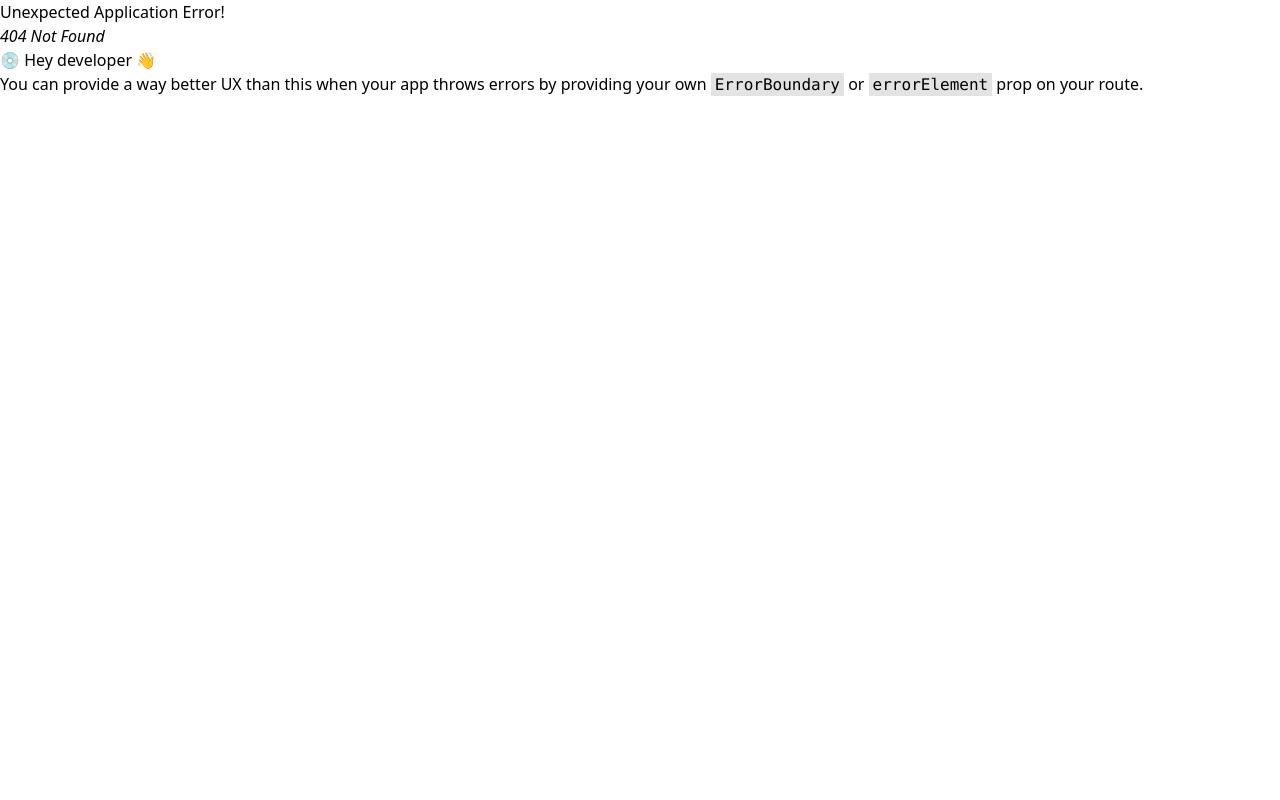
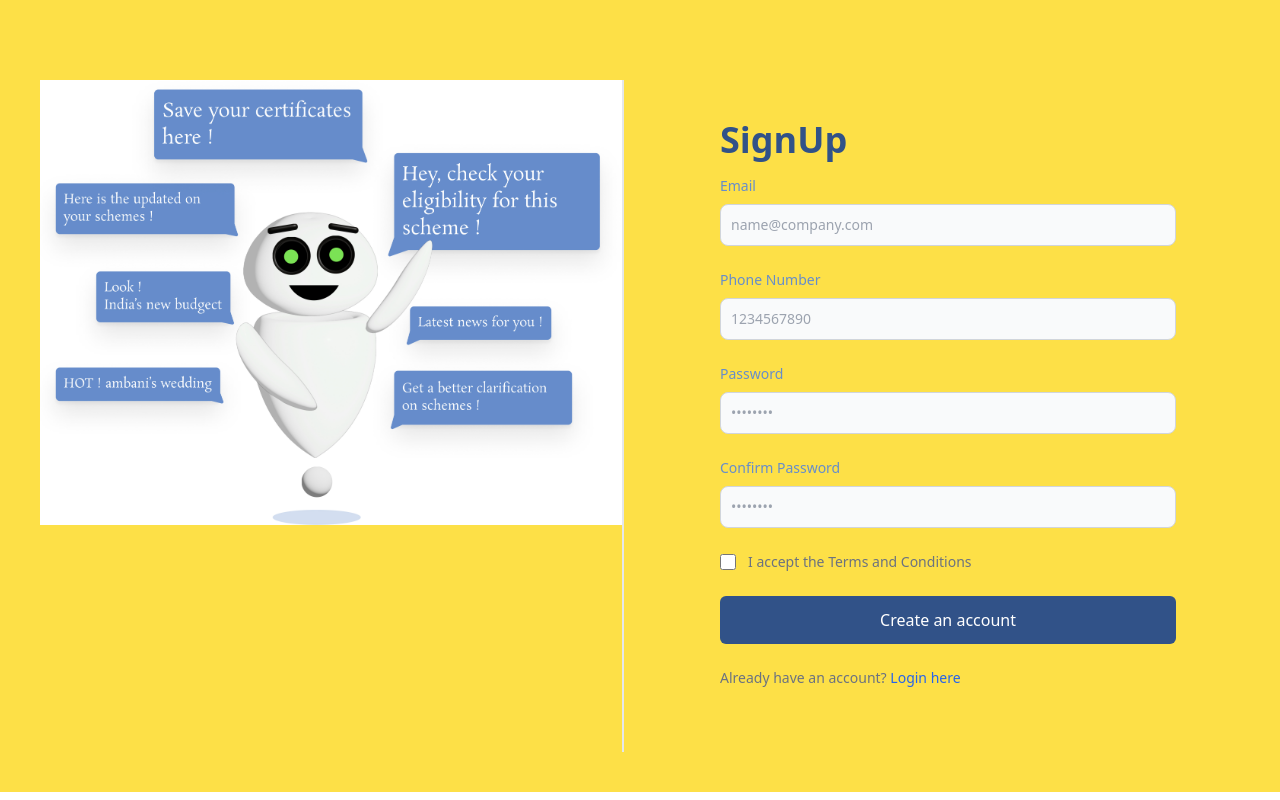
Before and after one commit to pearlorganisation/JAYA_MERN, a React (Vite) app: page /signup in a window 1280 px wide. Before the commit this address had no page. Built offline with nearby package versions, Linux system fonts and the light colour scheme.

Commit message:
added signup/sigin page

```diff
--- a/src/components/layout/Layout.jsx
+++ b/src/components/layout/Layout.jsx
@@ -6,7 +6,7 @@ const Layout = () => {
     return (
         <div className='h-screen gird grid-cols-2 w-full'>
             <div className='relative bg-red-400'>
-                {/* <Sidebar />1 */}1
+                {/* <Sidebar />1 */}
             </div>
             <div className='bg-yellow-300'>
                 {<Outlet />}
--- /dev/null
+++ b/src/pages/Signin/Signin.jsx
@@ -0,0 +1,43 @@
+
+const Signin = () => {
+  return (
+  <div className="grid  grid-cols-1 md:grid-cols-2  gap-8 p-10 ">
+
+    <div className="mt-10 md:border-r-2">
+       <img src="login.jpg"/>
+    </div>
+
+    <div className="p-8 md:p-16">
+        <h1 className="py-4 text-4xl font-bold text-[#315288]">Login</h1>
+        <p className="text-base text-[#5E5E5E] font-semibold pb-8">If you are already a member you can login with your email address and password.</p>
+    <form className="space-y-4 md:space-y-6" action="#">
+                  <div>
+                      <label htmlFor="email" className="block mb-2 text-sm font-medium text-[#668DCB]"> Email address</label>
+                      <input type="email" name="email" id="email" className="bg-gray-50 border border-gray-300 text-gray-900 rounded-lg focus:ring-blue-600 focus:border-blue-600 block w-full p-2.5 dark:bg-gray-700 dark:border-gray-600 dark:placeholder-gray-400 dark:text-white dark:focus:ring-blue-500 dark:focus:border-blue-500" placeholder="name@company.com" required=""/>
+                  </div>
+                  <div>
+                      <label htmlFor="password" className="block mb-2 text-sm font-medium text-[#668DCB]">Password</label>
+                      <input type="password" name="password" id="password" placeholder="••••••••" className="bg-gray-50 border border-gray-300 text-gray-900 rounded-lg focus:ring-blue-600 focus:border-blue-600 block w-full p-2.5 dark:bg-gray-700 dark:border-gray-600 dark:placeholder-gray-400 dark:text-white dark:focus:ring-blue-500 dark:focus:border-blue-500" required=""/>
+                  </div>
+                  <div className="flex items-center justify-between">
+                      <div className="flex items-start">
+                          <div className="flex items-center h-5">
+                            <input id="remember" aria-describedby="remember" type="checkbox" className="w-4 h-4 border border-gray-300 rounded bg-gray-50 focus:ring-3 focus:ring-blue-300 dark:bg-gray-700 dark:border-gray-600 dark:focus:ring-blue-600 dark:ring-offset-gray-800" required=""/>
+                          </div>
+                          <div className="ml-3 text-sm">
+                            <label htmlFor="remember" className="text-gray-500 dark:text-gray-300">Remember me</label>
+                          </div>
+                      </div>
+                  </div>
+                  <button type="submit" className="w-full text-white bg-[#315288] hover:bg-[#3663ac] px-4 py-3  rounded-md">Sign In</button>
+                  <p className="text-sm font-light text-gray-500 dark:text-gray-400">
+                      Don’t have an account yet? <a href="signup" className="font-medium text-blue-600 hover:underline dark:text-blue-500">Sign up</a>
+                  </p>
+              </form>
+    </div>
+
+  </div>
+  )
+}
+
+export default Signin
--- /dev/null
+++ b/src/pages/Signup/Signup.jsx
@@ -0,0 +1,49 @@
+
+const Signup = () => {
+    return (
+        <div className="grid  grid-cols-1 md:grid-cols-2  gap-8 p-10 ">
+
+            <div className="mt-10 md:border-r-2">
+                <img src="login.jpg" />
+            </div>
+
+            <div className="p-8 md:p-16">
+                <h1 className="py-4 text-4xl font-bold text-[#315288]">SignUp</h1>
+                <form className="space-y-4 md:space-y-6" action="#">
+                    <div>
+                        <label htmlFor="email" className="block mb-2 text-sm font-medium text-[#668DCB]">Email</label>
+                        <input type="email" name="email" id="email" className="bg-gray-50 border border-gray-300 text-gray-900 text-sm rounded-lg focus:ring-primary-600 focus:border-primary-600 block w-full p-2.5 dark:bg-gray-700 dark:border-gray-600 dark:placeholder-gray-400 dark:text-white dark:focus:ring-blue-500 dark:focus:border-blue-500" placeholder="name@company.com" required="" />
+                    </div>
+                    <div>
+                        <label htmlFor="phoneNumber" className="block mb-2 text-sm font-medium text-[#668DCB] ">Phone Number</label>
+                        <input type="phoneNumber" name="phoneNumber" id="phoneNumber" className="bg-gray-50 border border-gray-300 text-gray-900 text-sm rounded-lg focus:ring-primary-600 focus:border-primary-600 block w-full p-2.5 dark:bg-gray-700 dark:border-gray-600 dark:placeholder-gray-400 dark:text-white dark:focus:ring-blue-500 dark:focus:border-blue-500" placeholder="1234567890" required="" />
+                    </div>
+                    <div>
+                        <label htmlFor="password" className="block mb-2 text-sm font-medium text-[#668DCB] ">Password</label>
+                        <input type="password" name="password" id="password" placeholder="••••••••" className="bg-gray-50 border border-gray-300 text-gray-900 text-sm rounded-lg focus:ring-primary-600 focus:border-primary-600 block w-full p-2.5 dark:bg-gray-700 dark:border-gray-600 dark:placeholder-gray-400 dark:text-white dark:focus:ring-blue-500 dark:focus:border-blue-500" required="" />
+                    </div>
+                    <div>
+                        <label htmlFor="confirmPassword" className="block mb-2 text-sm font-medium text-[#668DCB] ">Confirm Password</label>
+                        <input type="password" name="password" id="confirmPassword" placeholder="••••••••" className="bg-gray-50 border border-gray-300 text-gray-900 text-sm rounded-lg focus:ring-primary-600 focus:border-primary-600 block w-full p-2.5 dark:bg-gray-700 dark:border-gray-600 dark:placeholder-gray-400 dark:text-white dark:focus:ring-blue-500 dark:focus:border-blue-500" required="" />
+                    </div>
+
+                    <div className="flex items-start">
+                        <div className="flex items-center h-5">
+                            <input id="terms" aria-describedby="terms" type="checkbox" className="w-4 h-4 border border-gray-300 rounded bg-gray-50 focus:ring-3 focus:ring-primary-300 dark:bg-gray-700 dark:border-gray-600 dark:focus:ring-primary-600 dark:ring-offset-gray-800" required="" />
+                        </div>
+                        <div className="ml-3 text-sm">
+                            <label htmlFor="terms" className="font-light text-gray-500 dark:text-gray-300">I accept the <a className="font-medium text-primary-600 hover:underline dark:text-primary-500" href="#">Terms and Conditions</a></label>
+                        </div>
+                    </div>
+                    <button type="submit" className="w-full text-white bg-[#315288] hover:bg-[#3663ac] px-4 py-3  rounded-md">Create an account</button>
+                    <p className="text-sm font-light text-gray-500 dark:text-gray-400">
+                        Already have an account? <a href="/signin" className="font-medium text-blue-600 hover:underline dark:text-blue-500">Login here</a>
+                    </p>
+                </form>
+            </div>
+
+        </div>
+    )
+}
+
+export default Signup
```
Also changed, not shown: src/App.jsx (+10 -0 lines), public/login.jpg (added).
